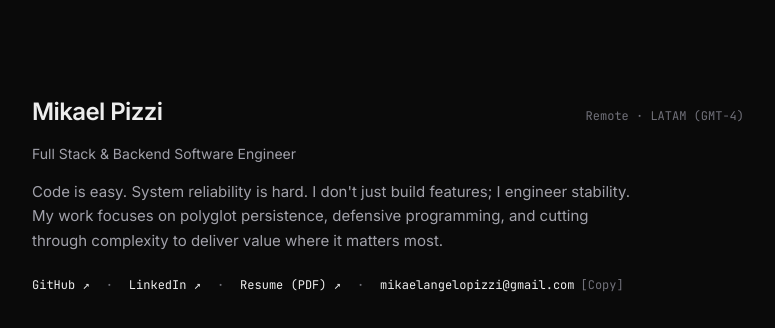
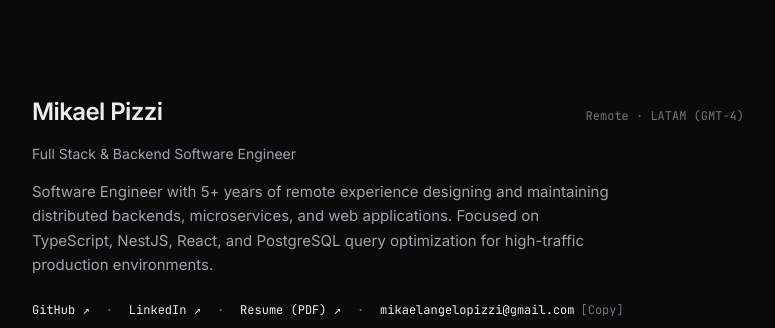
Before and after one commit to mikaelpizzi/mikaelpizzi.github.io, a React (Vite) app: page / in a window 1280 px wide. Shown: the top 328 px of the page, without its empty margins (252-1027 px from the left). Built offline with nearby package versions, Linux system fonts and the light colour scheme.

Commit message:
refactor(bio): update header summary to factual experience and technical focus

```diff
--- a/src/data/portfolio.ts
+++ b/src/data/portfolio.ts
@@ -68,7 +68,7 @@ export const portfolioData: PortfolioData = {
     github: 'https://github.com/mikaelpizzi',
     linkedin: 'https://linkedin.com/in/mikaelpizzi',
     resumeUrl: '/resume.pdf',
-    bio: "Code is easy. System reliability is hard. I don't just build features; I engineer stability. My work focuses on polyglot persistence, defensive programming, and cutting through complexity to deliver value where it matters most.",
+    bio: 'Software Engineer with 5+ years of remote experience designing and maintaining distributed backends, microservices, and web applications. Focused on TypeScript, NestJS, React, and PostgreSQL query optimization for high-traffic production environments.',
   },
   projects: [
     {
```
Also changed, not shown: 1 other file (tests, documents, lock files or other folders).
